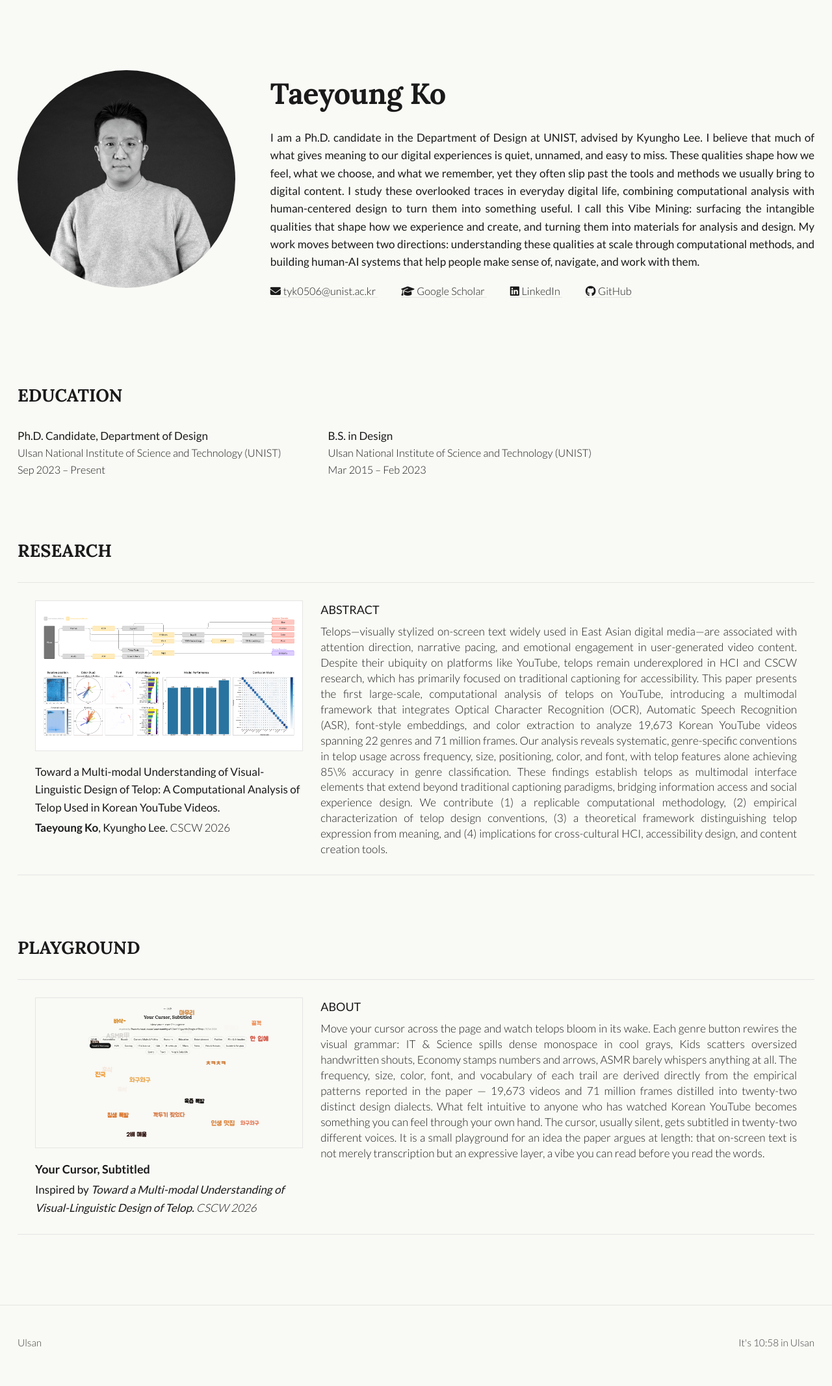
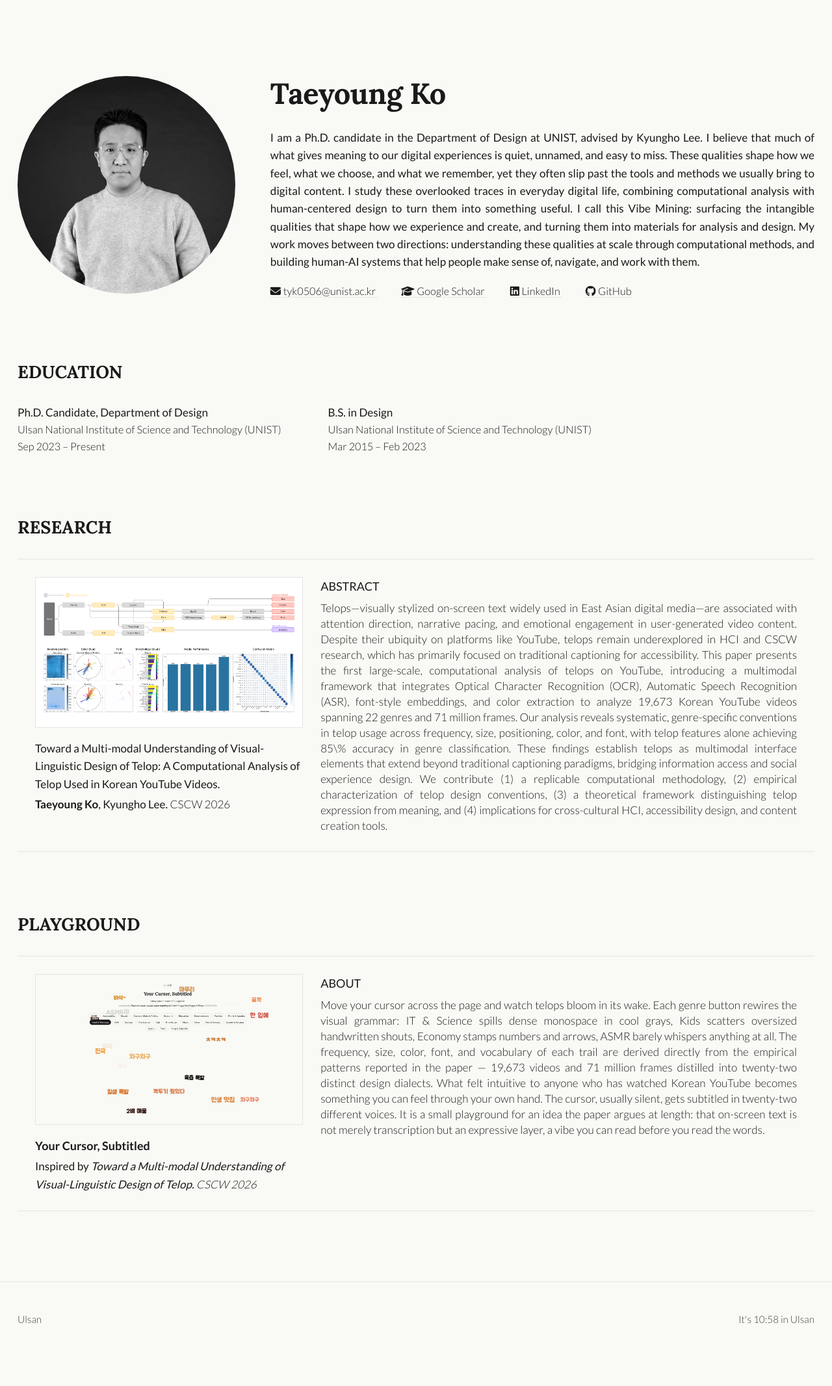
Before and after one commit to taeyoung-ko/taeyoung-ko.github.io, a Jekyll site: the page built from index.md, in a window 1280 px wide. Shown: the whole page at 65% size. Built offline with Jekyll 4.4.1, drawn with Linux system fonts in a browser that asks for light colours; after the commit the page ends 2097 px from its top, so only the background shows below that.

Commit message:
vertical allignmnet

```diff
--- a/assets/css/style.css
+++ b/assets/css/style.css
@@ -82,6 +82,7 @@
   grid-template-columns: 1fr 2.5fr;
   gap: 3rem;
   margin: 0 0 4rem;
+  align-items: center;
 }
 
 .hero-right {
@@ -110,7 +111,7 @@
   font-size: 0.9rem;
   font-weight: 300;
   color: var(--fg);
-  margin: 0 0 2rem;
+  margin: 0 0 0rem;
 }
 
 .hero-right .contact a {
```
